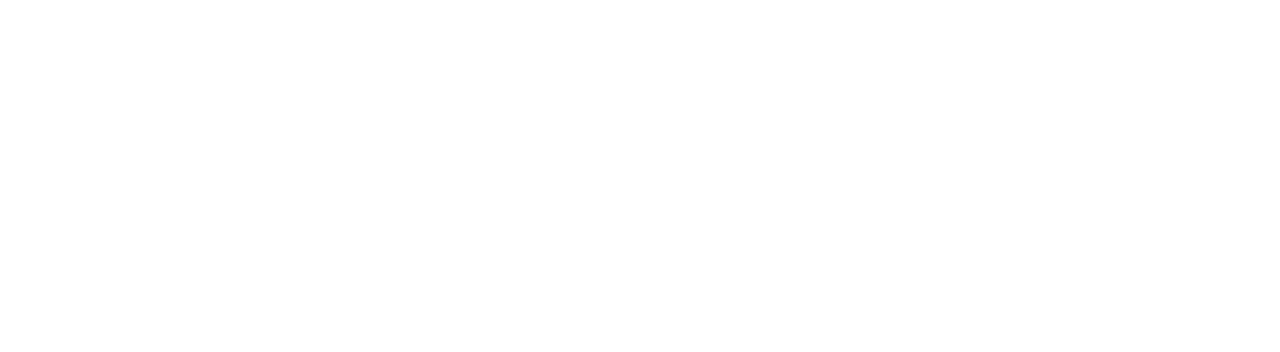
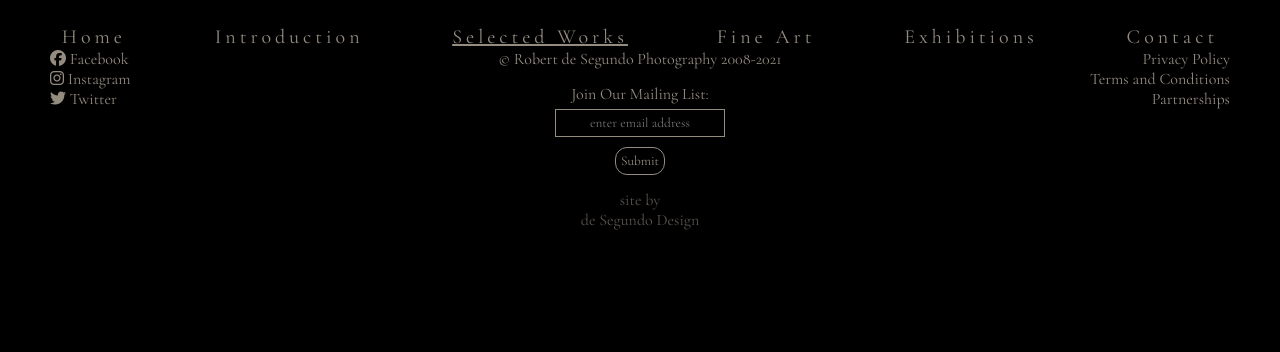
Before and after one commit to Robdeseg/HTML-CSS-Portfolio-Project, a plain HTML site: page selected-works.html in a window 1280 px wide. Drawn offline with nearby package versions, Linux system fonts and the light colour scheme.

Commit message:
Tidy CSS styling and make clearer to follow.

```diff
--- a/selected-works.html
+++ b/selected-works.html
@@ -0,0 +1,72 @@
+<!DOCTYPE html>
+<html lang="en">
+<head>
+    <meta charset="UTF-8">
+    <meta http-equiv="X-UA-Compatible" content="IE=edge">
+    <meta name="viewport" content="width=device-width, initial-scale=1.0">
+    <meta name="description" content="DE SEGUNDO is a website for the wildlife photographer based in London">
+    <meta name="keywords" content="de segundo photography, africa, african photograph, wildlife, fine art">
+
+    <link rel="stylesheet" href="assets/css/style.css">
+    <title>Selected Works</title>
+</head>
+<body>
+    <header>
+        <nav id="header-menu">
+            <a href="menu.html">Home</a>
+            <a href="introduction.html">Introduction</a>
+            <a class="current" href="selected-works.html">Selected Works</a>
+            <a href="fine-art.html">Fine Art</a>
+            <a href="exhibitions.html">Exhibitions</a>
+            <a href="contact.html">Contact</a>
+        </nav>
+    </header>
+
+    <section>
+
+    </section>
+
+    <footer>
+        <ul id="social-networks" class="leftside">
+            <li>
+                <a href="https://facebook.com" target="_blank" rel="noopener" aria-label="visit our Facebook page (opens in new tab)"><i class="fab fa-facebook"></i> Facebook</a>
+            </li>
+            <li>
+                <a href="https://instagram.com" target="_blank" rel="noopener" aria-label="visit our Instagram page (opens in new tab)"><i class="fab fa-instagram"></i> Instagram</a>
+            </li>
+            <li>
+                <a href="https://twitter.com" target="_blank" rel="noopener" aria-label="visit our Twitter page (opens in new tab)"><i class="fab fa-twitter"></i> Twitter</a>
+            </li>
+        </ul>
+        <ul class="middle">
+            <li>© Robert de Segundo Photography 2008-2021</li>
+            <li>
+                <label for="first">Join Our Mailing List:</label>
+        	    <br>
+                <input type="email" id="email" placeholder="enter email address" method="post"></input>
+                <br>
+                <input type="submit" id="submit">
+            </li>
+            <li id="desegundo-design">
+                <a href="contact-form.html">site by<br><span id="de Segundo Design">de Segundo Design</span></a>
+            </li>
+        </ul>
+        <ul class="rightside">
+            <li>
+                <a href="#">Privacy Policy</a>
+            </li>
+            <li>
+                <a href="#">Terms and Conditions</a>
+            </li>
+            <li>
+                <a href="#">Partnerships</a>
+            </li>
+        </ul>
+    </footer>
+
+     <!-- font awesome script-->
+     <script src="https://kit.fontawesome.com/6babf3fb28.js" crossorigin="anonymous"></script>
+
+
+</body>
+</html>
```
Also changed, not shown: assets/css/style.css (+10 -25 lines), contact-form.html (+1 -1 lines), menu.html (+0 -21 lines).
